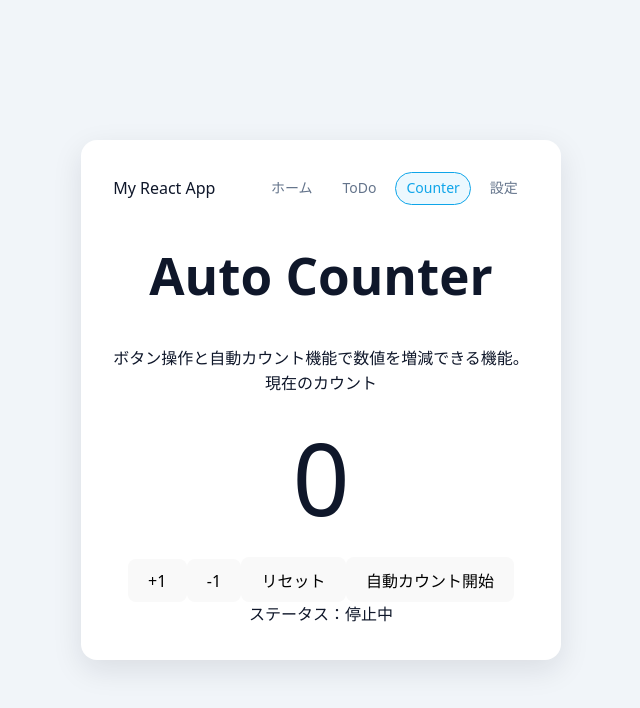
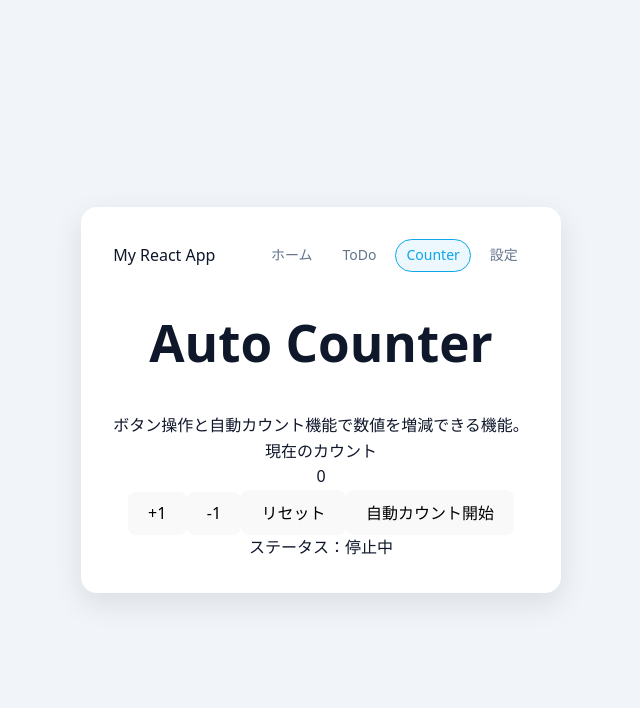
Before and after one commit to nishino203xx/react-study-project, a React (Vite) app in the folder app/: page /counter in a window 1280 px wide. Shown: the top 708 px of the page, without its empty margins (319-959 px from the left). Built offline with nearby package versions, Linux system fonts and the light colour scheme.

Commit message:
update:加算、減算、リセット機能を追加

```diff
--- a/app/src/features/counter/pages/CounterPage.tsx
+++ b/app/src/features/counter/pages/CounterPage.tsx
@@ -1,15 +1,29 @@
+import { useState } from "react";
+
+const Counter = () => {
+  const [count, setCount] = useState(0);
+  const increment = () => setCount((count) => count + 1);
+  const decrement = () => setCount((count) => count - 1);
+  const reset = () => setCount(0);
+  return (
+    <>
+      <div>{count}</div>
+      <button onClick={increment}>+1</button>
+      <button onClick={decrement}>-1</button>
+      <button onClick={reset}>リセット</button>
+      <button>自動カウント開始</button>
+      <div>ステータス：停止中</div>
+    </>
+  );
+};
+
 export default function CounterPage() {
   return (
     <>
       <h1>Auto Counter</h1>
       <div>ボタン操作と自動カウント機能で数値を増減できる機能。</div>
       現在のカウント
-      <div style={{ fontSize: 100 }}>0</div>
-      <button>+1</button>
-      <button>-1</button>
-      <button>リセット</button>
-      <button>自動カウント開始</button>
-      <div>ステータス：停止中</div>
+      <Counter />
     </>
   );
 }
```
